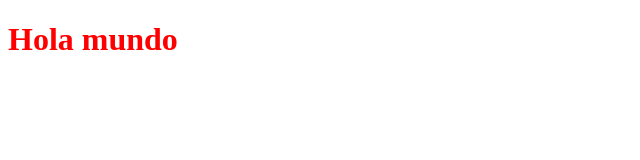
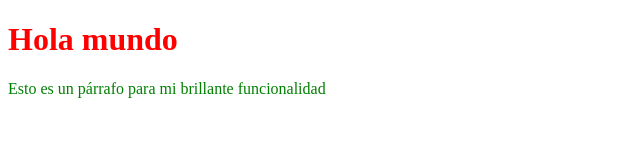
Before and after one commit to ricardoj86/bootCampEveris, a plain HTML site: page index.html in a window 1280 px wide. Shown: the whole page, without its empty margins (0-640 px from the left). Drawn offline with Linux system fonts and the light colour scheme.

Commit message:
Mi primera funcionalidad

```diff
--- a/index.html
+++ b/index.html
@@ -12,6 +12,7 @@
 <body>
 
 	<h1>Hola mundo</h1>
+	<p>Esto es un párrafo para mi brillante funcionalidad</p>
 
 </body>
 
--- a/style.css
+++ b/style.css
@@ -1,3 +1,7 @@
 h1 {
 	color:red;
 }
+
+p {
+	color:green;
+}
```
Also changed, not shown: 1 other file.
